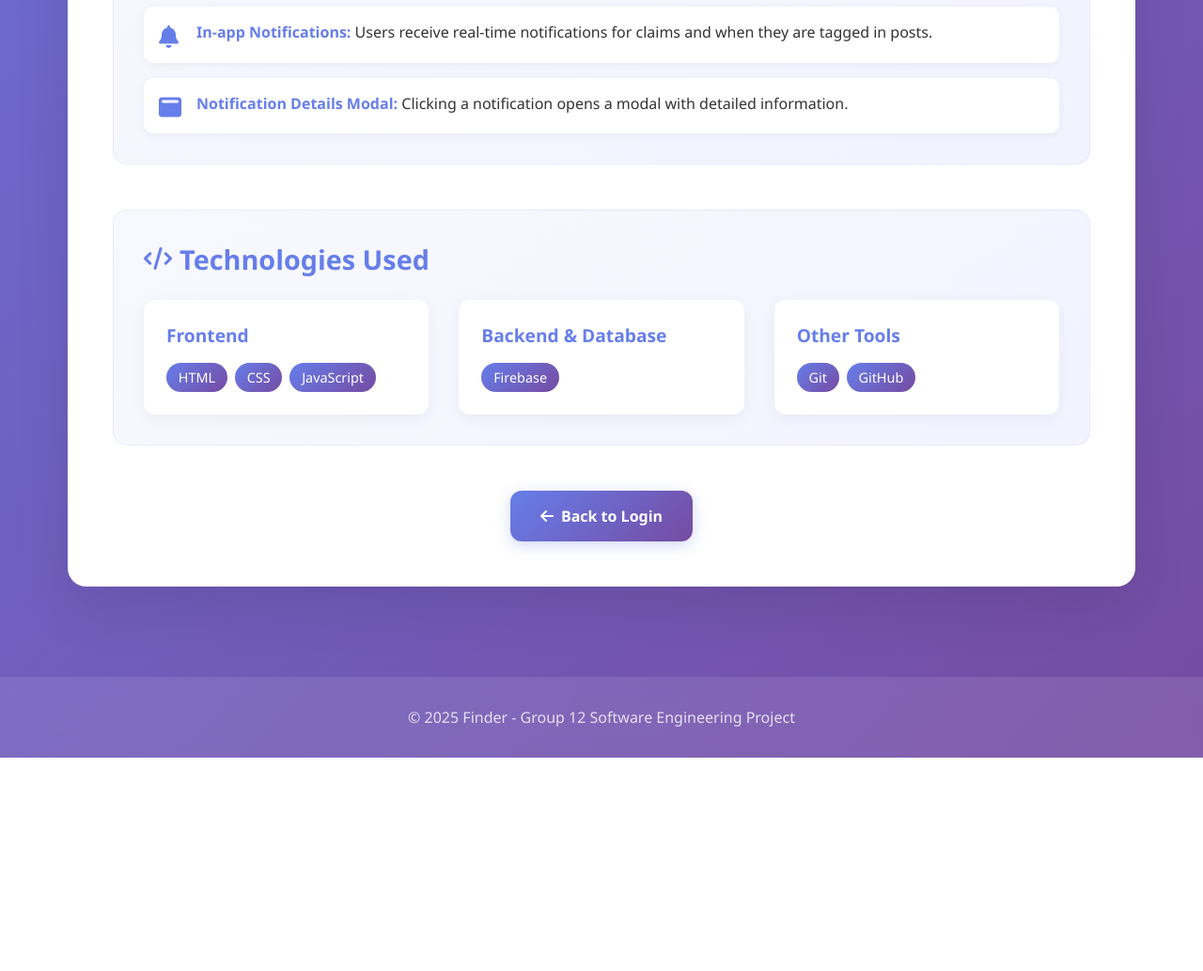
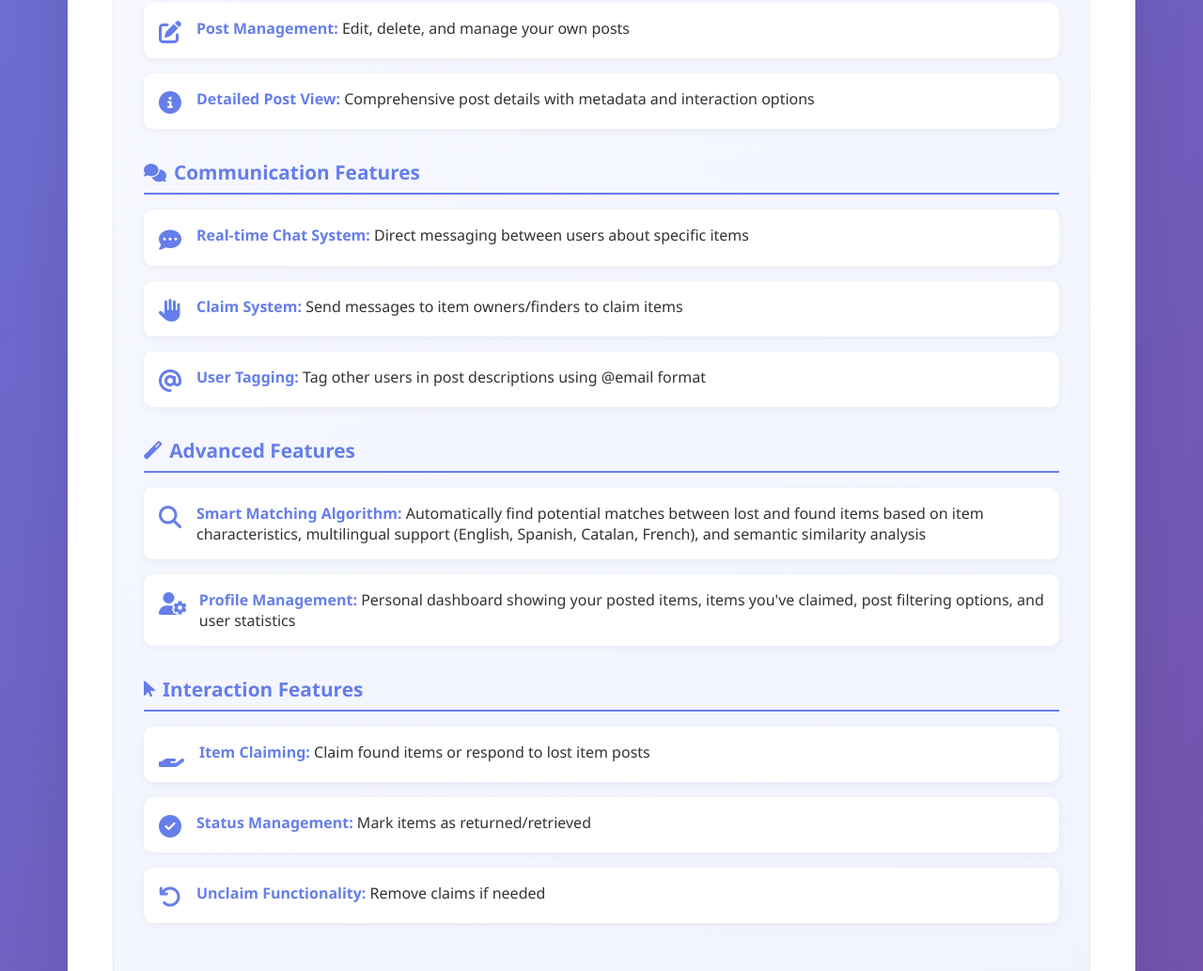
Before and after one commit to Dabboy345/FINDER, a website: page public/about/about.html in a window 1280 px wide. Shown: the part 1533-2566 px from the top of the page at 94% size. Before the commit the page ends 2339 px from the top, so only its background shows below. Drawn offline with Linux system fonts and the light colour scheme.

Commit message:
Refactor code structure for improved readability and maintainability

```diff
--- a/public/about/about.css
+++ b/public/about/about.css
@@ -176,6 +176,25 @@ section p {
   margin-top: 1rem;
 }
 
+.feature-category {
+  margin-bottom: 2rem;
+}
+
+.feature-category h3 {
+  color: #667eea;
+  font-size: 1.3rem;
+  margin-bottom: 1rem;
+  padding-bottom: 0.5rem;
+  border-bottom: 2px solid #667eea;
+  display: flex;
+  align-items: center;
+  gap: 0.5rem;
+}
+
+.feature-category h3 i {
+  font-size: 1.2rem;
+}
+
 .feature-item {
   display: flex;
   align-items: flex-start;
--- a/public/about/about.html
+++ b/public/about/about.html
@@ -70,42 +70,106 @@
 
         <section class="features">
           <h2><i class="fas fa-star"></i> Features</h2>
-          <p>Features Available at the moment:</p>
+          <p>FINDER offers a comprehensive set of features designed to help university students recover their lost items:</p>
+
+          <div class="feature-category">
+            <h3><i class="fas fa-cog"></i> Core Features</h3>
             <div class="features-list">
               <div class="feature-item">
                 <i class="fas fa-sign-in-alt"></i>
                 <div>
-                <strong>Log In:</strong> The user is able to do the log in the app and able to access to the main feed.
-              </div>
-            </div>
-            <div class="feature-item">
-              <i class="fas fa-user-plus"></i>
-              <div>
-                <strong>Sign In:</strong> The user is able to create an account to be able to log in.
+                  <strong>User Authentication:</strong> Secure login and registration system for university students
                 </div>
               </div>
               <div class="feature-item">
                 <i class="fas fa-newspaper"></i>
                 <div>
-                <strong>Main Feed:</strong> The user is able to look what the other users have posted.
+                  <strong>Main Feed:</strong> Browse all lost and found posts from the community in real-time
                 </div>
               </div>
               <div class="feature-item">
                 <i class="fas fa-plus-circle"></i>
                 <div>
-                <strong>Post Creation:</strong> The user is able to create a post for a found/lost item.
+                  <strong>Post Creation:</strong> Create detailed posts for lost or found items with post type selection, title and description, image upload capabilities, and categorization with labels
                 </div>
               </div>
               <div class="feature-item">
-              <i class="fas fa-bell"></i>
+                <i class="fas fa-edit"></i>
                 <div>
-                <strong>In-app Notifications:</strong> Users receive real-time notifications for claims and when they are tagged in posts.
+                  <strong>Post Management:</strong> Edit, delete, and manage your own posts
                 </div>
               </div>
               <div class="feature-item">
-              <i class="fas fa-window-maximize"></i>
+                <i class="fas fa-info-circle"></i>
                 <div>
-                <strong>Notification Details Modal:</strong> Clicking a notification opens a modal with detailed information.
+                  <strong>Detailed Post View:</strong> Comprehensive post details with metadata and interaction options
+                </div>
+              </div>
+            </div>
+          </div>
+
+          <div class="feature-category">
+            <h3><i class="fas fa-comments"></i> Communication Features</h3>
+            <div class="features-list">
+              <div class="feature-item">
+                <i class="fas fa-comment-dots"></i>
+                <div>
+                  <strong>Real-time Chat System:</strong> Direct messaging between users about specific items
+                </div>
+              </div>
+              <div class="feature-item">
+                <i class="fas fa-hand-paper"></i>
+                <div>
+                  <strong>Claim System:</strong> Send messages to item owners/finders to claim items
+                </div>
+              </div>
+              <div class="feature-item">
+                <i class="fas fa-at"></i>
+                <div>
+                  <strong>User Tagging:</strong> Tag other users in post descriptions using @email format
+                </div>
+              </div>
+            </div>
+          </div>
+
+          <div class="feature-category">
+            <h3><i class="fas fa-magic"></i> Advanced Features</h3>
+            <div class="features-list">
+              <div class="feature-item">
+                <i class="fas fa-search"></i>
+                <div>
+                  <strong>Smart Matching Algorithm:</strong> Automatically find potential matches between lost and found items based on item characteristics, multilingual support (English, Spanish, Catalan, French), and semantic similarity analysis
+                </div>
+              </div>
+              <div class="feature-item">
+                <i class="fas fa-user-cog"></i>
+                <div>
+                  <strong>Profile Management:</strong> Personal dashboard showing your posted items, items you've claimed, post filtering options, and user statistics
+                </div>
+              </div>
+            </div>
+          </div>
+
+          <div class="feature-category">
+            <h3><i class="fas fa-mouse-pointer"></i> Interaction Features</h3>
+            <div class="features-list">
+              <div class="feature-item">
+                <i class="fas fa-hand-holding"></i>
+                <div>
+                  <strong>Item Claiming:</strong> Claim found items or respond to lost item posts
+                </div>
+              </div>
+              <div class="feature-item">
+                <i class="fas fa-check-circle"></i>
+                <div>
+                  <strong>Status Management:</strong> Mark items as returned/retrieved
+                </div>
+              </div>
+              <div class="feature-item">
+                <i class="fas fa-undo"></i>
+                <div>
+                  <strong>Unclaim Functionality:</strong> Remove claims if needed
+                </div>
               </div>
             </div>
           </div>
```
Also changed, not shown: README.md, public/FINDER Architecture.png (added), readme_img/login.png (deleted), readme_img/main_page.png (deleted), readme_img/postcreation.png (deleted), readme_img/signup.png (deleted). Lines whose indentation alone changed are shown as unchanged.
